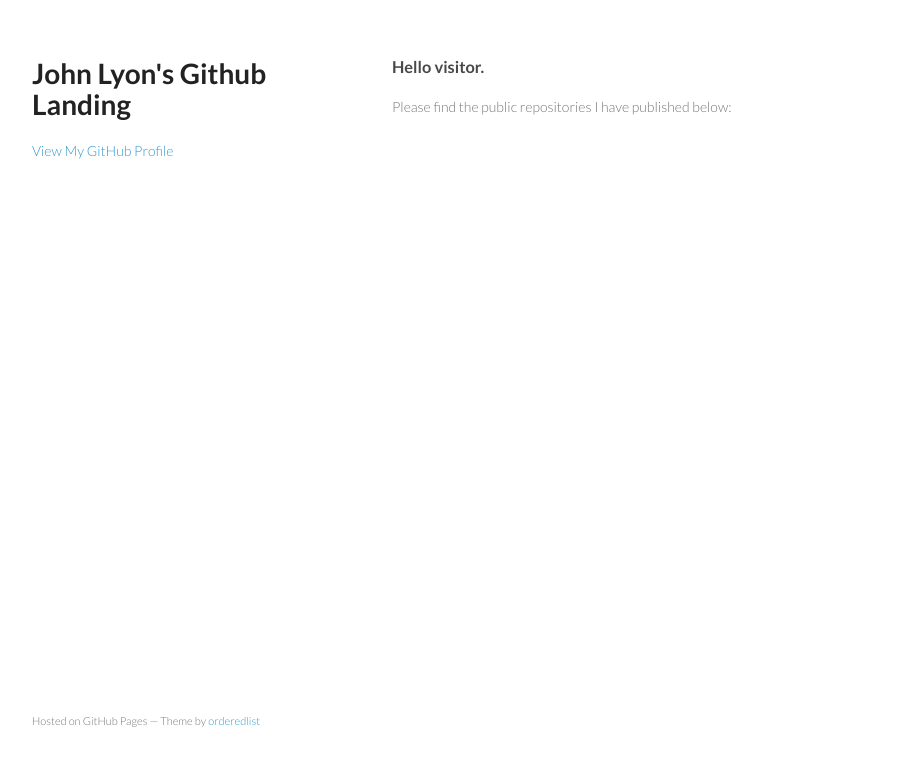
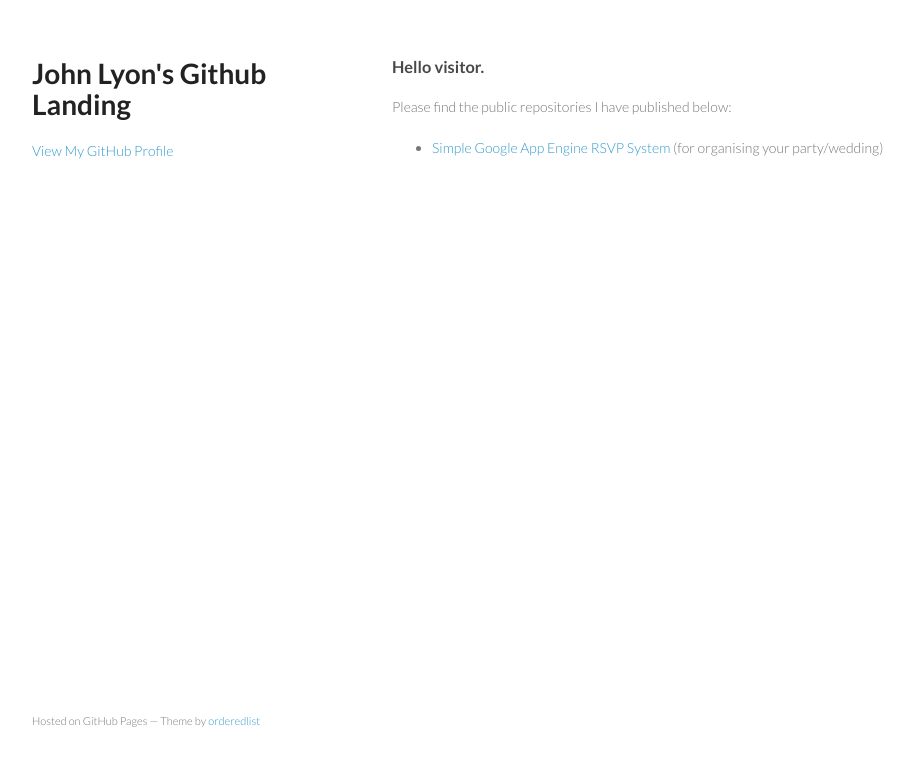
Before and after one commit to jozzas/jozzas.github.com, a plain HTML site: page index.html in a window 1280 px wide. Shown: the whole page, without its empty margins (178-1092 px from the left). Drawn offline with Linux system fonts and the light colour scheme.

Commit message:
Replace master branch with page content via GitHub

```diff
--- a/index.html
+++ b/index.html
@@ -26,6 +26,11 @@
         <h3>Hello visitor.</h3>
 
 <p>Please find the public repositories I have published below:</p>
+
+<ul>
+<li>
+<a href="https://github.com/jozzas/simple-gae-rsvp">Simple Google App Engine RSVP System</a> (for organising your party/wedding)</li>
+</ul>
       </section>
       <footer>
         <p><small>Hosted on GitHub Pages &mdash; Theme by <a href="https://github.com/orderedlist">orderedlist</a></small></p>
--- a/params.json
+++ b/params.json
@@ -1 +1 @@
-{"name":"John Lyon's Github Landing","note":"Don't delete this file! It's used internally to help with page regeneration.","google":"","tagline":"","body":"### Hello visitor.\r\nPlease find the public repositories I have published below:"}
+{"name":"John Lyon's Github Landing","note":"Don't delete this file! It's used internally to help with page regeneration.","google":"","tagline":"","body":"### Hello visitor.\r\nPlease find the public repositories I have published below:\r\n\r\n* [Simple Google App Engine RSVP System](https://github.com/jozzas/simple-gae-rsvp) (for organising your party/wedding)"}
```
